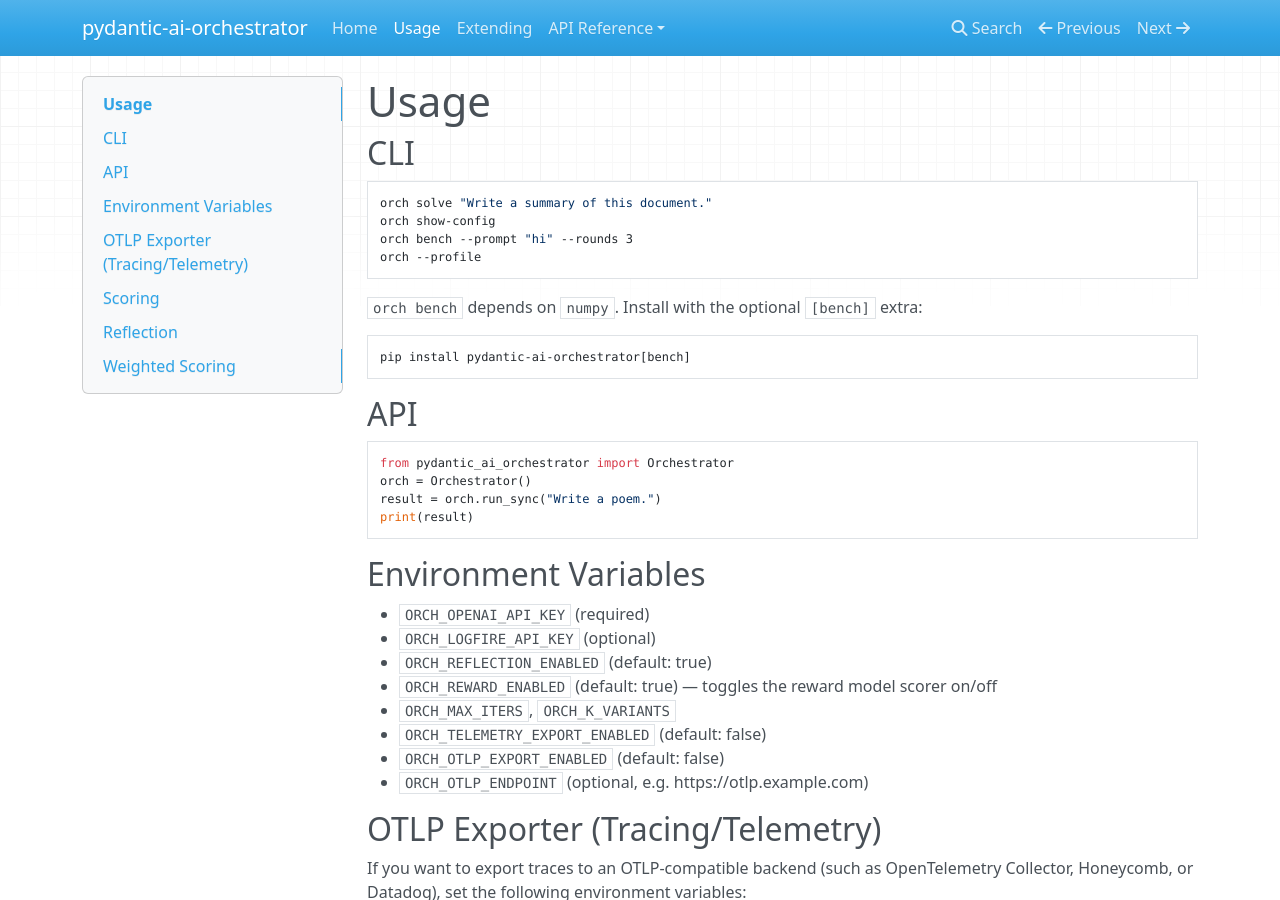
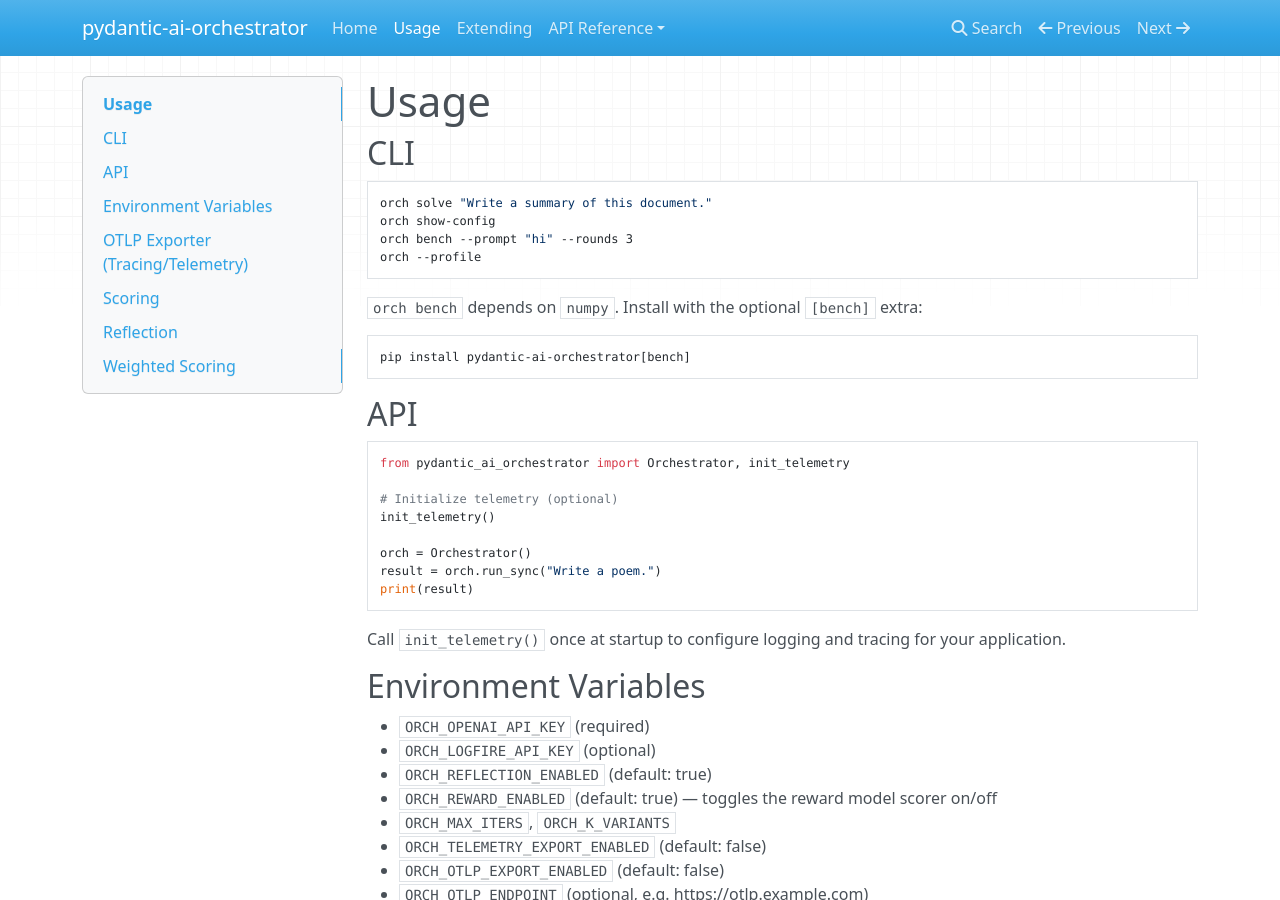
Before and after one commit to aandresalvarez/flujo, an MkDocs documentation site: the page built from docs/usage.md, in a window 1280 px wide and 900 px high. Built offline with MkDocs 1.6.1, drawn with Linux system fonts in a browser that asks for light colours; nearby versions of some CDN libraries.

Commit message:
Remove automatic telemetry init

````diff
--- a/docs/usage.md
+++ b/docs/usage.md
@@ -18,11 +18,17 @@ pip install pydantic-ai-orchestrator[bench]
 ## API
 
 ```python
-from pydantic_ai_orchestrator import Orchestrator
+from pydantic_ai_orchestrator import Orchestrator, init_telemetry
+
+# Initialize telemetry (optional)
+init_telemetry()
+
 orch = Orchestrator()
 result = orch.run_sync("Write a poem.")
 print(result)
 ```
+
+Call `init_telemetry()` once at startup to configure logging and tracing for your application.
 
 ## Environment Variables
 
--- a/pydantic_ai_orchestrator/__init__.py
+++ b/pydantic_ai_orchestrator/__init__.py
@@ -11,6 +11,4 @@ from .infra.settings import settings
 from .infra.telemetry import init_telemetry
 from .domain.models import Task
 
-__all__ = ["Orchestrator", "settings", "Task"]
-
-init_telemetry()
+__all__ = ["Orchestrator", "settings", "Task", "init_telemetry"]
````
Also changed, not shown: README.md (+7 -1 lines).
